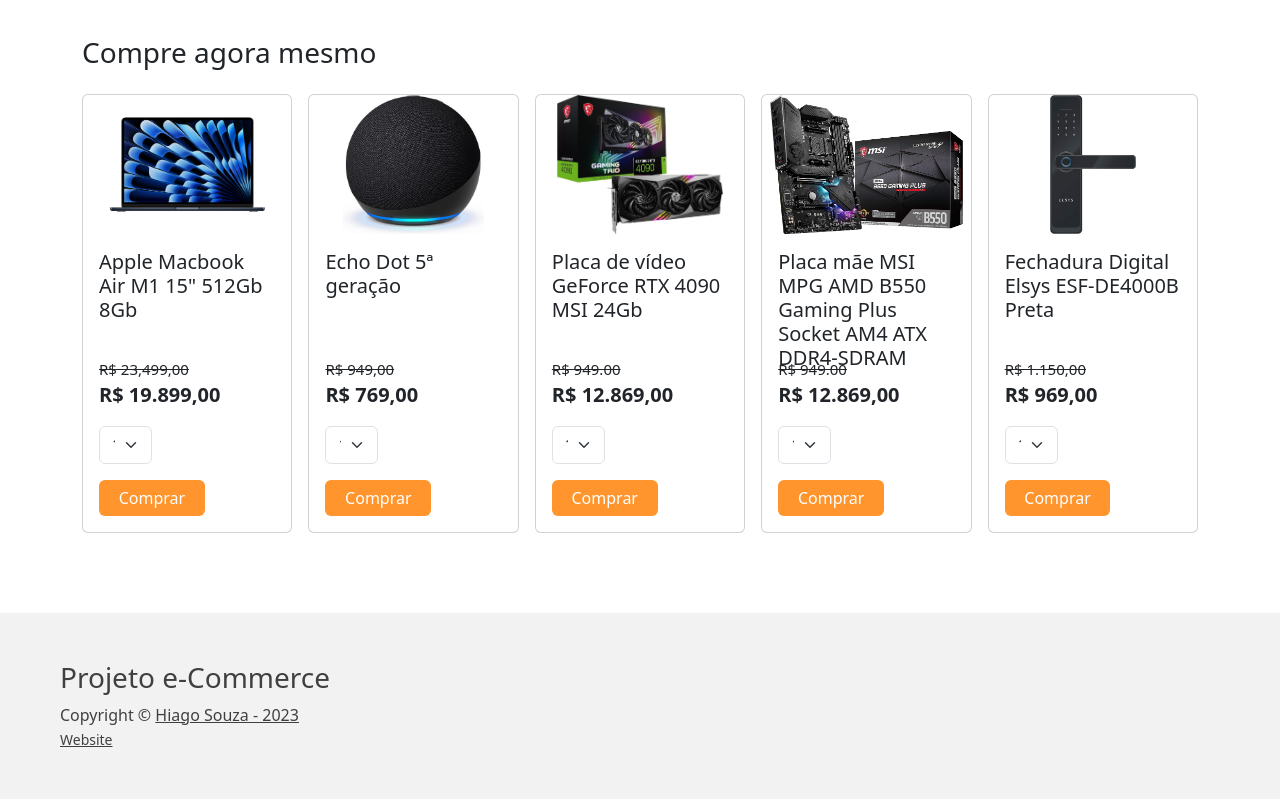
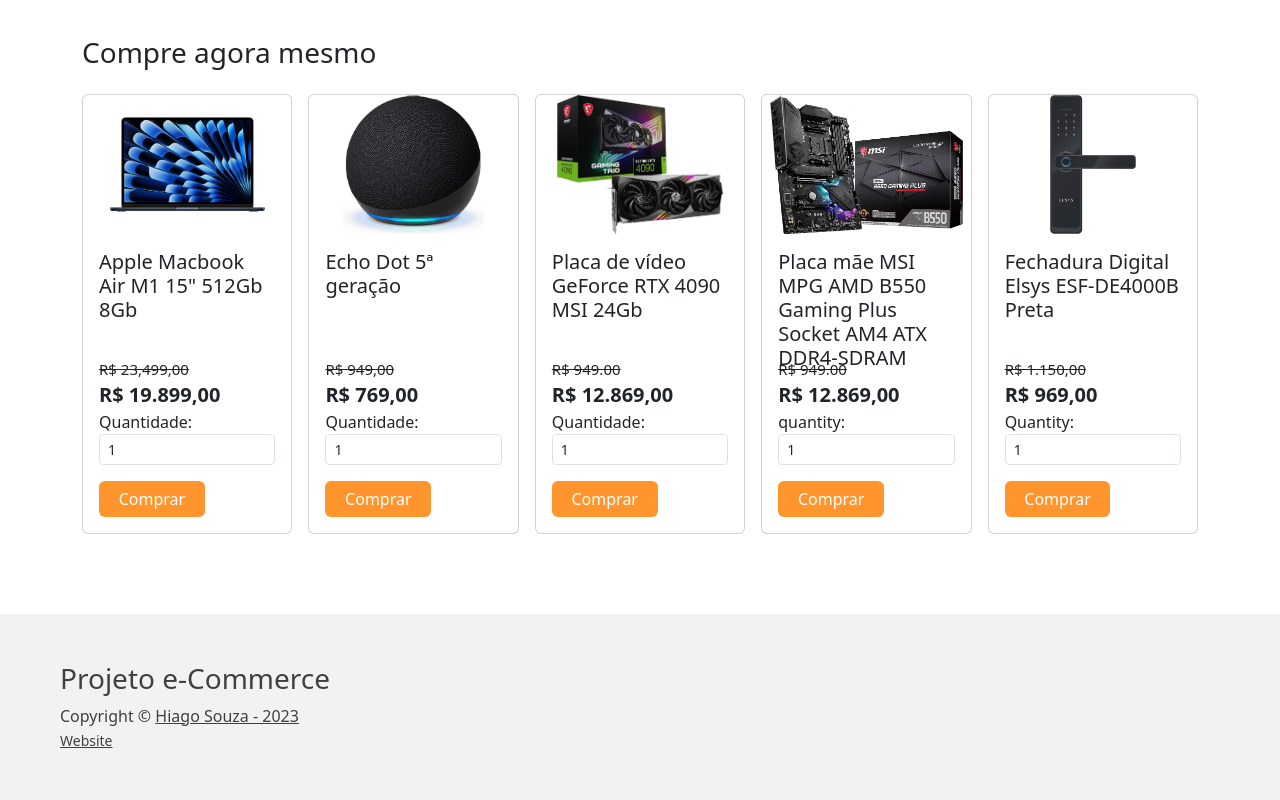
Before and after one commit to ohiagosouza/e-commerce, a website: page index.html in a window 1280 px wide. Shown: the part 786-1586 px from the top of the page. Drawn offline with nearby package versions, Linux system fonts and the light colour scheme.

Commit message:
Javascript and style Update

```diff
--- a/index.html
+++ b/index.html
@@ -159,100 +159,71 @@
         </div>
       </div>
 
-      <div class="card" style="width: 20rem">
+      <div class="card" id="card" style="width: 20rem">
         <img src="/assets/macbookAirM2.jpeg" class="card-img-top" alt="..." />
         <div class="card-body">
           <h5 class="card-title">Apple Macbook Air M1 15" 512Gb 8Gb</h5>
           <p class="card-text"><strike>R$ 23,499,00</strike></p>
           <p class="card-price">R$ 19.899,00</p>
 
-          <select class="form-select quantity" name="buyQuantity">
-            <option value="disabled" disabled>Quantidade</option>
-            <option value="1">1</option>
-            <option value="2">2</option>
-            <option value="3">3</option>
-            <option value="4">4</option>
-            <option value="5">5</option>
-          </select>
+          <span class="qntLabel">Quantidade: </span>
+          <input type="number" class="form-control form-control-sm" id="quantity" min="1" max="10" value="1" />
 
           <a type="button" class="btn btn-primary buyButton">Comprar</a>
         </div>
       </div>
 
-      <div class="card" style="width: 20rem">
+      <div class="card" id="card" style="width: 20rem">
         <img src="./assets/echoDot5.jpg" class="card-img-top" alt="..." />
         <div class="card-body">
           <h5 class="card-title">Echo Dot 5ª geração</h5>
           <p class="card-text"><strike>R$ 949,00</strike></p>
           <p class="card-price">R$ 769,00</p>
 
-          <select class="form-select quantity" name="buyQuantity">
-            <option value="disabled" disabled>Quantidade</option>
-            <option value="6">1</option>
-            <option value="7">2</option>
-            <option value="8">3</option>
-            <option value="9">4</option>
-            <option value="10">5</option>
-          </select>
+          <span class="qntLabel">Quantidade: </span>
+          <input type="number" class="form-control form-control-sm" id="quantity" min="1" max="10" value="1" />
 
           <a type="button" class="btn btn-primary buyButton">Comprar</a>
         </div>
       </div>
 
-      <div class="card" style="width: 20rem">
+      <div class="card" id="card" style="width: 20rem">
         <img src="./assets/rtx4090.jpg" class="card-img-top" alt="..." />
         <div class="card-body">
           <h5 class="card-title">Placa de vídeo GeForce RTX 4090 MSI 24Gb</h5>
           <p class="card-text"><strike>R$ 949.00</strike></p>
           <p class="card-price">R$ 12.869,00</p>
 
-          <select class="form-select quantity" name="buyQuantity">
-            <option value="disabled" disabled>Quantidade</option>
-            <option value="11">1</option>
-            <option value="12">2</option>
-            <option value="13">3</option>
-            <option value="14">4</option>
-            <option value="15">5</option>
-          </select>
+          <span class="qntLabel">Quantidade: </span>
+          <input type="number" class="form-control form-control-sm" id="quantity" min="1" max="10" value="1" />
 
           <a type="button" class="btn btn-primary buyButton">Comprar</a>
         </div>
       </div>
 
-      <div class="card" style="width: 20rem">
+      <div class="card" id="card" style="width: 20rem">
         <img src="./assets/msiMotherboard.jpg" class="card-img-top" alt="..." />
         <div class="card-body">
           <h5 class="card-title">Placa mãe MSI MPG AMD B550 Gaming Plus Socket AM4 ATX DDR4-SDRAM</h5>
           <p class="card-text"><strike>R$ 949.00</strike></p>
           <p class="card-price">R$ 12.869,00</p>
 
-          <select class="form-select quantity" name="buyQuantity">
-            <option value="disabled" disabled>Quantidade</option>
-            <option value="16">1</option>
-            <option value="17">2</option>
-            <option value="18">3</option>
-            <option value="19">4</option>
-            <option value="20">5</option>
-          </select>
+          <span class="qntLabel">quantity: </span>
+          <input type="number" class="form-control form-control-sm" id="quantity" min="1" max="10" value="1" />
 
           <a type="button" class="btn btn-primary buyButton">Comprar</a>
         </div>
       </div>
 
-      <div class="card" style="width: 20rem">
+      <div class="card" id="card" style="width: 20rem">
         <img src="./assets/fechaduraElsys.jpg" class="card-img-top" alt="..." />
         <div class="card-body">
           <h5 class="card-title">Fechadura Digital Elsys ESF-DE4000B Preta</h5>
           <p class="card-text"><strike>R$ 1.150,00</strike></p>
           <p class="card-price">R$ 969,00</p>
 
-          <select class="form-select quantity" name="buyQuantity">
-            <option value="21">1</option>
-            <option value="22">2</option>
-            <option value="23">3</option>
-            <option value="24">4</option>
-            <option value="25">5</option>
-          </select>
+          <span class="qntLabel">Quantity: </span>
+          <input type="number" class="form-control form-control-sm" id="quantity" min="1" max="10" value="1" />
 
           <a type="button" class="btn btn-primary buyButton">Comprar</a>
         </div>
--- a/js/main.js
+++ b/js/main.js
@@ -1,21 +1,22 @@
-const buyButton = document.querySelectorAll('.buyButton');
-const addedToCart = document.querySelector('.toast');
+const buyButton = document.querySelectorAll(".buyButton");
+const addedToCart = document.querySelector(".toast");
+const notification = document.getElementById("notification");
+let cartItens = "";
 
 buyButton.forEach(buyButton => {
-  buyButton.addEventListener('click', () => {
-    const notification = document.getElementById('notification');
+  buyButton.addEventListener("click", () => {
+    const quantity = document.getElementById("quantity").value;
 
-    const quantity = document.querySelectorAll('').value;
-    console.log({ quantity });
-
-    notification + quantity;
     const toast = bootstrap.Toast.getOrCreateInstance(addedToCart);
     toast.show();
 
-    notification.innerText = quantity;
+    cartItens += quantity;
+
+    notification.innerText = cartItens;
   });
 });
 
-console.log({ buyButton });
-console.log({ addedToCart });
-console.log({ notification });
+// console.log({ buyButton });
+// console.log({ addedToCart });
+// console.log({ quantity });
+// console.log({ notification });
--- a/scss/style.scss
+++ b/scss/style.scss
@@ -1,5 +1,5 @@
-@import '../node_modules/bootstrap/scss/bootstrap';
-@import './variables.scss';
+@import "../node_modules/bootstrap/scss/bootstrap";
+@import "./variables.scss";
 
 ul,
 li,
@@ -89,7 +89,6 @@
     width: 30%;
     display: flex;
     justify-content: flex-start;
-    margin-top: 1em;
   }
 }
 
```
Also changed, not shown: css/style.css, 1 other file.
